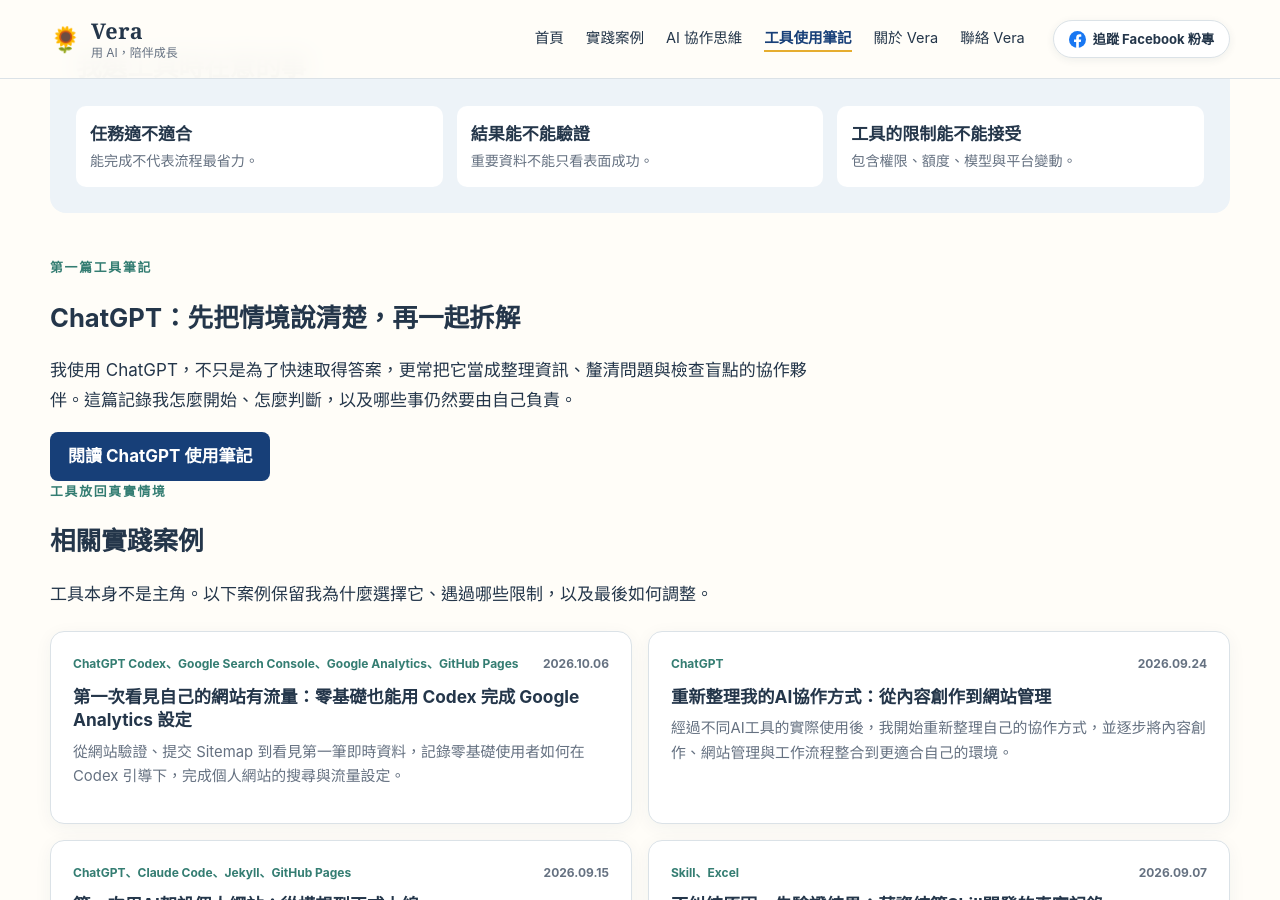
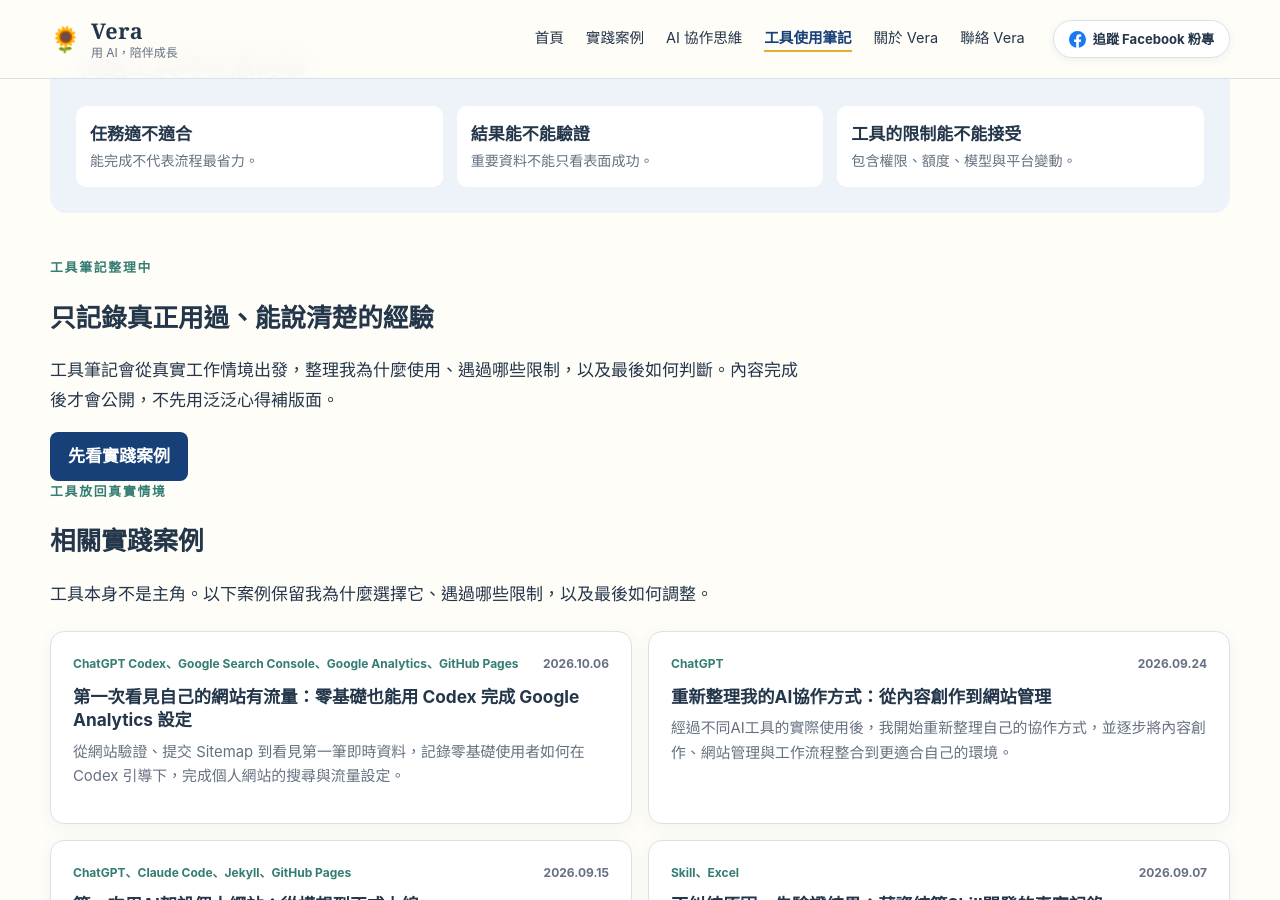
Before and after one commit to Vera-With-AI/Vera-With-AI.github.io, a Jekyll site: the page built from ai-tools.md, in a window 1280 px wide and 900 px high, scrolled down 408 px. Built offline with Jekyll 4.4.1, drawn with Linux system fonts in a browser that asks for light colours.

Commit message:
撤下未驗證的 ChatGPT 工具筆記

```diff
--- a/ai-tools.md
+++ b/ai-tools.md
@@ -7,5 +7,5 @@ description: "Vera 實際使用過的 AI 工具與工作方式：為什麼使用
 ---
 <header class="page-intro"><div><p class="eyebrow">不是排行榜，是實際使用紀錄</p><h1>工具使用筆記</h1><p class="page-lead">我不比較哪個工具一定最好，而是記錄自己為什麼使用、拿它完成什麼、遇過哪些限制，以及後來如何調整。</p></div><img src="{{ '/assets/images/ai-tools-illustration-20260910.jpg' | relative_url }}" alt="Vera 使用 AI 工具的插畫" class="page-intro-image"></header>
 <section class="tool-guidance"><h2>我選工具時在意的事</h2><div class="mini-grid"><p><strong>任務適不適合</strong><span>能完成不代表流程最省力。</span></p><p><strong>結果能不能驗證</strong><span>重要資料不能只看表面成功。</span></p><p><strong>工具的限制能不能接受</strong><span>包含權限、額度、模型與平台變動。</span></p></div></section>
-<section class="tool-status" aria-labelledby="tool-note-title"><p class="eyebrow">第一篇工具筆記</p><h2 id="tool-note-title">ChatGPT：先把情境說清楚，再一起拆解</h2><p>我使用 ChatGPT，不只是為了快速取得答案，更常把它當成整理資訊、釐清問題與檢查盲點的協作夥伴。這篇記錄我怎麼開始、怎麼判斷，以及哪些事仍然要由自己負責。</p><a class="button button-primary" href="{{ '/ai-tools/chatgpt/' | relative_url }}">閱讀 ChatGPT 使用筆記</a></section>
+<section class="tool-status" aria-labelledby="tool-note-title"><p class="eyebrow">工具筆記整理中</p><h2 id="tool-note-title">只記錄真正用過、能說清楚的經驗</h2><p>工具筆記會從真實工作情境出發，整理我為什麼使用、遇過哪些限制，以及最後如何判斷。內容完成後才會公開，不先用泛泛心得補版面。</p><a class="button button-primary" href="{{ '/ai-practice/' | relative_url }}">先看實踐案例</a></section>
 <section class="tool-status" aria-labelledby="related-cases-title"><p class="eyebrow">工具放回真實情境</p><h2 id="related-cases-title">相關實踐案例</h2><p>工具本身不是主角。以下案例保留我為什麼選擇它、遇過哪些限制，以及最後如何調整。</p><div class="case-list compact">{% for post in site.posts %}{% if post.tools %}<article class="case-card"><div class="article-meta"><span>{{ post.tools | join: "、" }}</span><time datetime="{{ post.date | date_to_xmlschema }}">{{ post.date | date: "%Y.%m.%d" }}</time></div><h3><a href="{{ post.url | relative_url }}">{{ post.title }}</a></h3><p>{{ post.description }}</p></article>{% endif %}{% endfor %}</div></section>
```
Also changed, not shown: _docs/網站全景架構.md (+1 -1 lines), ai-tools-chatgpt.md (+1 -0 lines).
